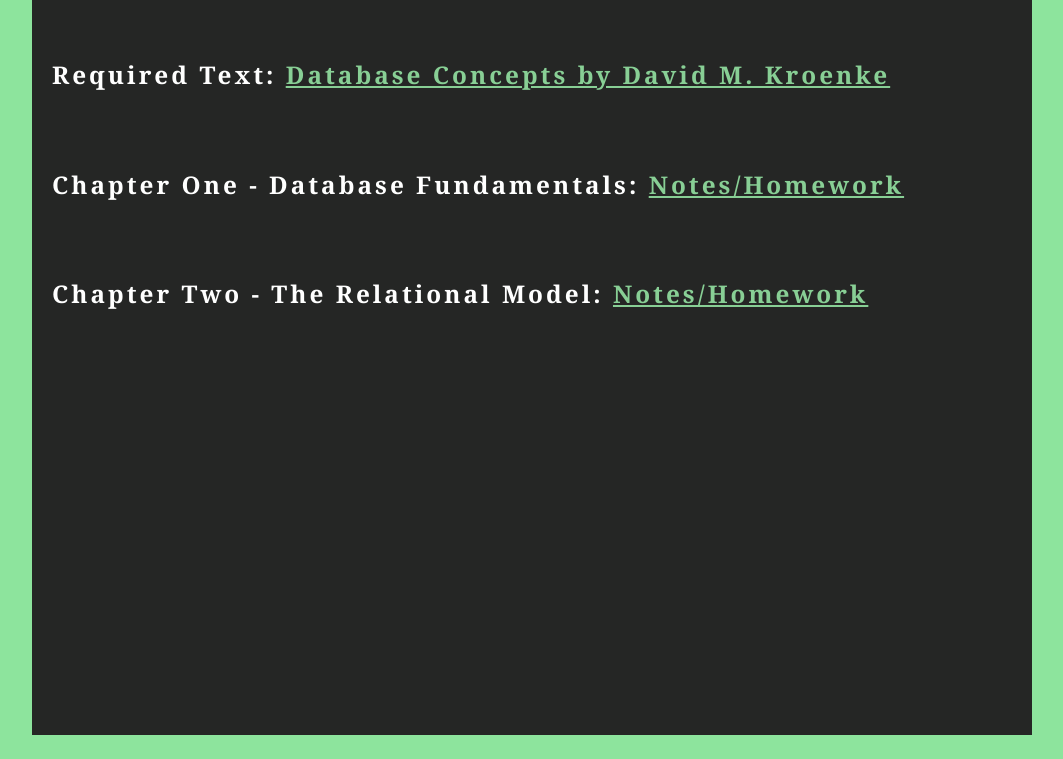
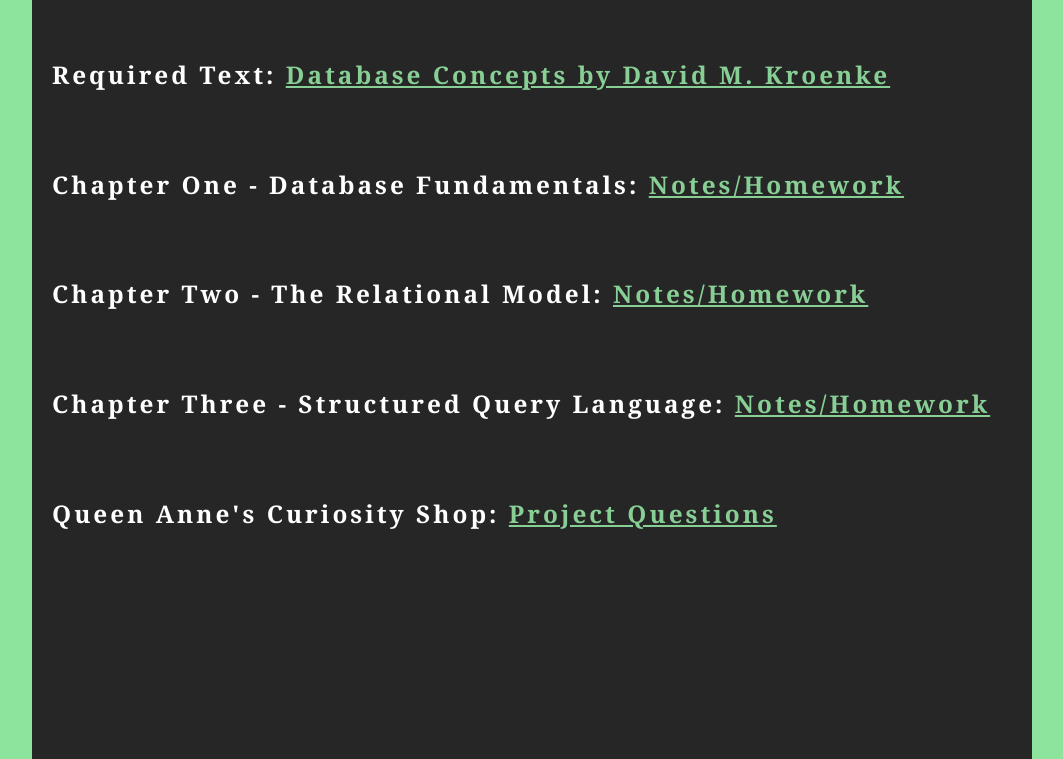
Before and after one commit to Jessie0611/INFM312, a plain HTML site: page index.html in a window 1280 px wide. Shown: the part 182-941 px from the top of the page, without its empty margins (108-1171 px from the left). Before the commit the page ends 917 px from the top, so only its background shows below. Drawn offline with Linux system fonts and the light colour scheme.

Commit message:
New content

```diff
--- a/index.html
+++ b/index.html
@@ -16,11 +16,10 @@
         <h3>Chapter One - Database Fundamentals: <a href="./PDF Files/INFM312-Ch1Notes.pdf" target="_blank">Notes/Homework</a></h3>
         <br>
         <h3>Chapter Two - The Relational Model: <a href="./PDF Files/INFM312-Ch2Notes.pdf">Notes/Homework</a> </h3>
-       <br> <br> <br>
+       <br>
+       <h3> Chapter Three - Structured Query Language: <a href="./PDF Files/INFM312-Ch3Notes.pdf">Notes/Homework</a>  </h3>
         <br>
-        <br>
-        <br>
-        <br>
+        <h3>Queen Anne's Curiosity Shop: <a href="./PDF Files/ANSWERS TO THE QUEEN ANNE CURIOSITY SHOP PROJECT QUESTIONS - Shortcut.lnk">Project Questions</a> </h3>
         <br>
         <br>
         <br>
```
Also changed, not shown: 3 other files.
